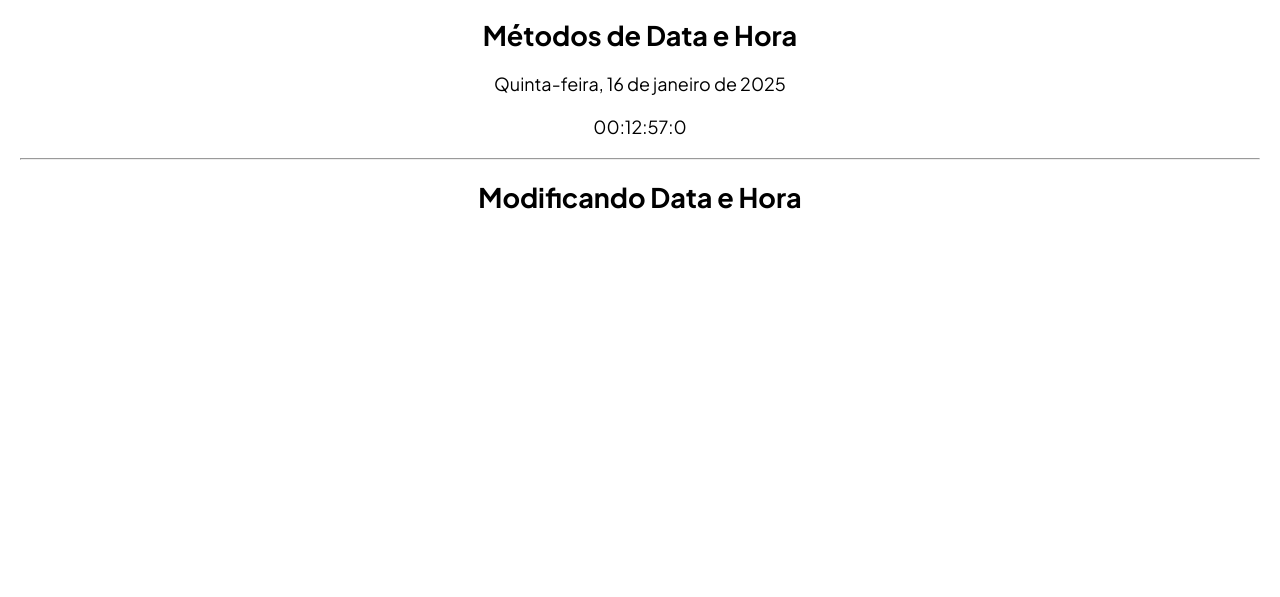
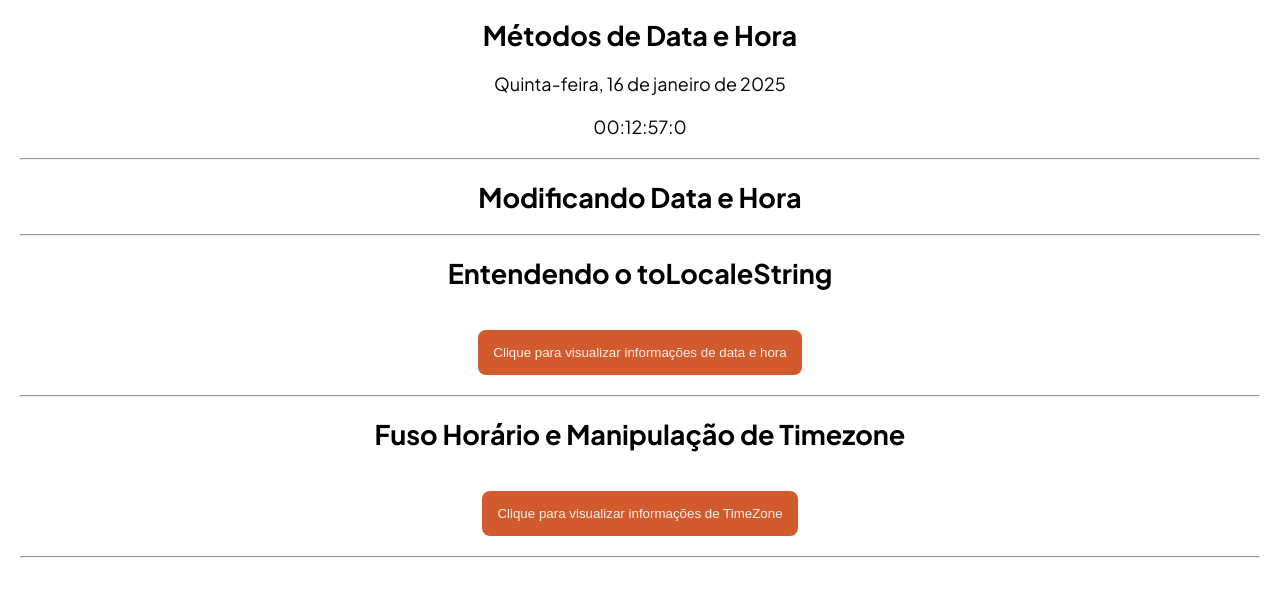
Before and after one commit to SamuelASantos/EstudosHTMLeCSS, a plain HTML site: page semana8/semana8.html in a window 1280 px wide. Shown: the part 79-676 px from the top of the page. Drawn offline with Linux system fonts and the light colour scheme.

Commit message:
Atualizado semana8.html
- Adicionado a seção de 'Entendendo o toLocaleString'
- Adicionado a seção de 'Fuso Horário e Manipulação de Timezone'

```diff
--- a/semana8/semana8.html
+++ b/semana8/semana8.html
@@ -48,6 +48,15 @@
         p {
             margin-top: 20px;
         }
+
+        button {
+            padding: 15px;
+            border-radius: 8px;
+            border: none;
+            background-color: var(--primary-color);
+            color: var(--light-color);
+            margin-top: 20px;
+        }
     </style>
 </head>
 
@@ -59,6 +68,15 @@
     <p class="p2"></p>
     <hr>
     <h2>Modificando Data e Hora</h2>
+    <hr>
+    <h2>Entendendo o toLocaleString</h2>
+    <p class="date"></p>
+    <button onclick="viewDate()">Clique para visualizar informações de data e hora</button>
+    <hr>
+    <h2>Fuso Horário e Manipulação de Timezone</h2>
+    <p class="time-zone"></p>
+    <button onclick="viewTimeZone()">Clique para visualizar informações de TimeZone</button>
+    <hr>
 
     <script>
         const time = new Date();
@@ -158,6 +176,20 @@
 
         let p2 = document.querySelector('.p2');
         p2.innerHTML = (hours < 10 ? '0' + hours : hours) + ':' + (minutes < 10 ? '0' + minutes : minutes) + ':' + (seconds < 10 ? '0' + seconds : seconds) + ':' + mili;
+
+        function viewDate() {
+            const date = new Date();
+            let p_date = document.querySelector('.date');
+            p_date.innerHTML = date.toLocaleString();
+        }
+
+        function viewTimeZone() {
+            const date = new Date();
+            let p_time_zone = document.querySelector('.time-zone');
+            p_time_zone.innerHTML = date.toLocaleString('pt-BR', {
+                timeZoneName: "long"
+            });
+        }
     </script>
 </body>
 
```
